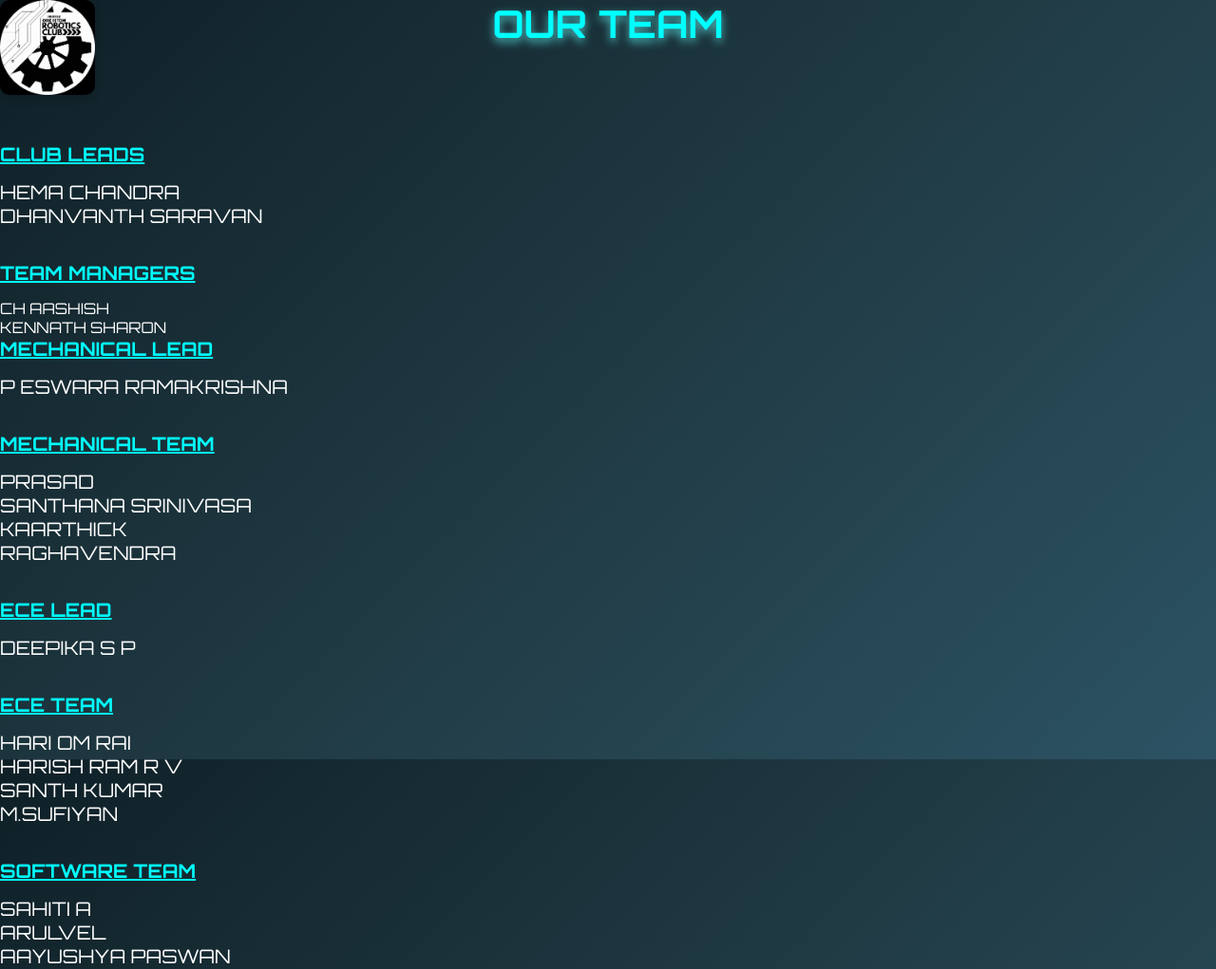
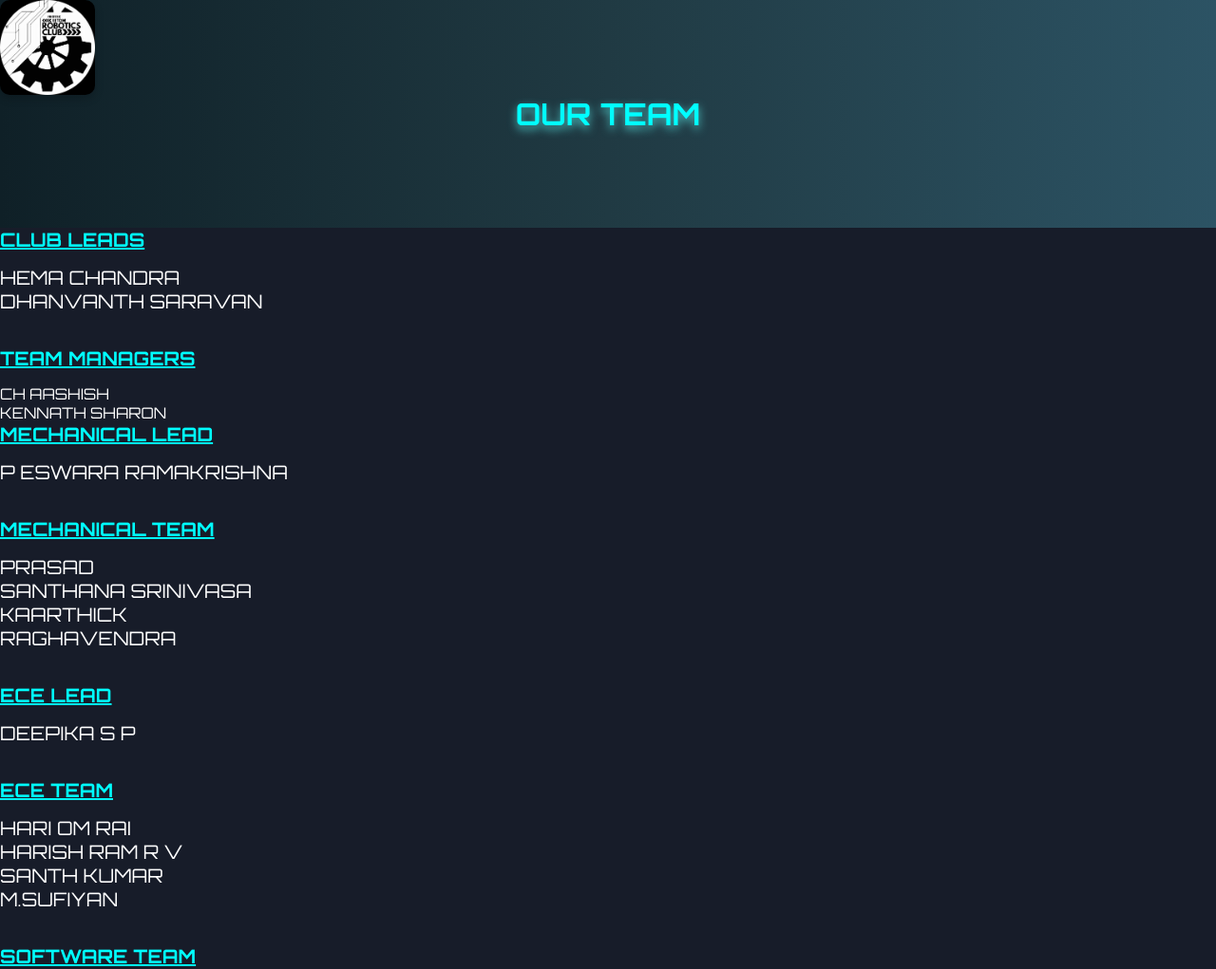
Before and after one commit to Robotics-IIITDM/robosite, a Flask app: page /team in a window 1280 px wide. Shown: the top 1021 px of the page at 95% size. Run offline with Flask 3, Linux system fonts and the light colour scheme.

Commit message:
Update team.html

```diff
--- a/templates/team.html
+++ b/templates/team.html
@@ -9,22 +9,23 @@
             margin: 0;
             padding: 0;
             height: 100vh;
-            background: linear-gradient(135deg, #0f2027, #203a43, #2c5364);
+            background-color: #0a0f1df1;
             color: #fff;
             font-family: 'Orbitron', sans-serif;
         }
     </style>
     <style>
         .headings1 {
-            font-size: 40px;
+            background: linear-gradient(90deg, #0f2027, #203a43, #2c5364);
             font-weight: bold;
-            color: white;
-            margin-bottom: 100px;
+            padding-top: 100px;
+            padding-bottom: 100px;
             color: aqua;
+            text-align: center;
+            font-size: xx-large;
             transition: box-shadow 0.15s;
             text-shadow: 0 4px 10px rgb(77, 198, 198);
         }
-
         .headings2 {
             font-size: 20px;
             font-weight: bold;
```
